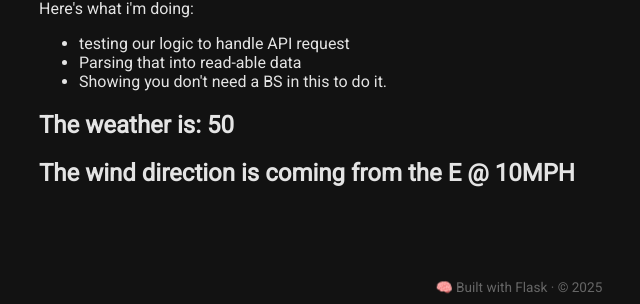
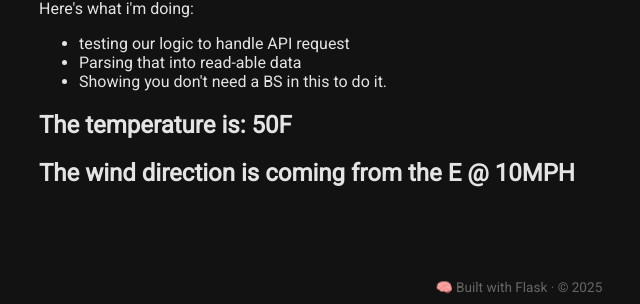
Before and after one commit to wyguy1/Flask_Crud_Test, a Flask app: page /weather_current in a window 1280 px wide. Shown: the part 261-565 px from the top of the page, without its empty margins (121-761 px from the left). Run offline with Flask 3, Linux system fonts and the light colour scheme; a database or web service that is not in the repository returns one stand-in record (values such as "Sample title"); data that the repository does not hold is empty.

Commit message:
TBH, I just changed wording here. No need for too obscure of content. Also to reflect backend logic.

```diff
--- a/app/templates/weather-current.html
+++ b/app/templates/weather-current.html
@@ -11,7 +11,7 @@
     <li>Parsing that into read-able data</li>
     <li>Showing you don't need a BS in this to do it.</li>
   </ul>
-  <h2>The weather is: {{weather}}</h2>
+  <h2>The temperature is: {{weather}}F</h2>
   <h2>The wind direction is coming from the {{windDirection}} @ {{windSpeed}}MPH</h2>
 
 {% endblock %}
```
